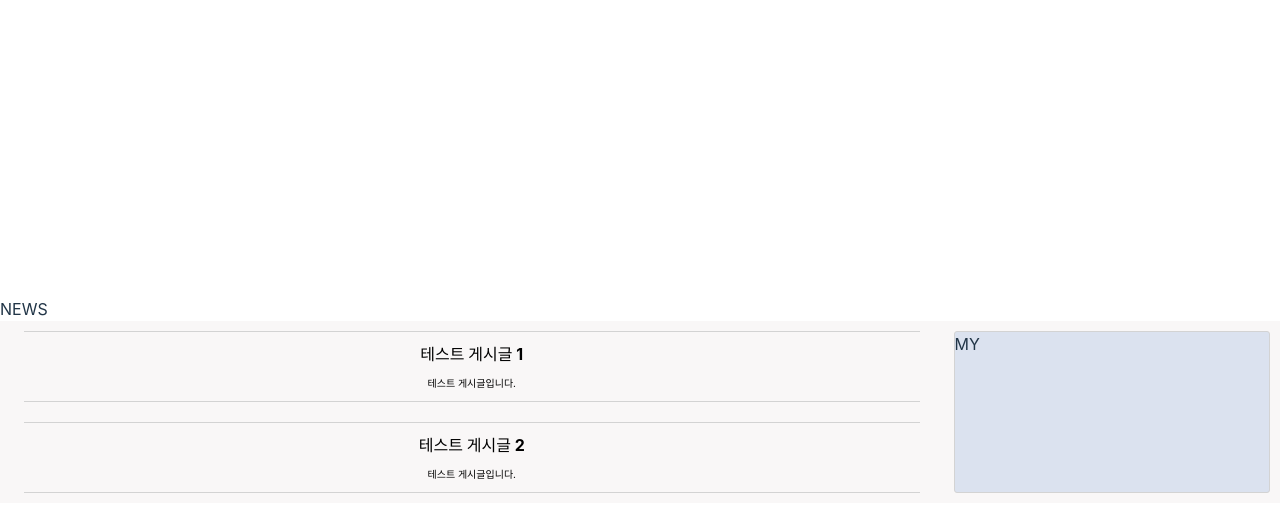
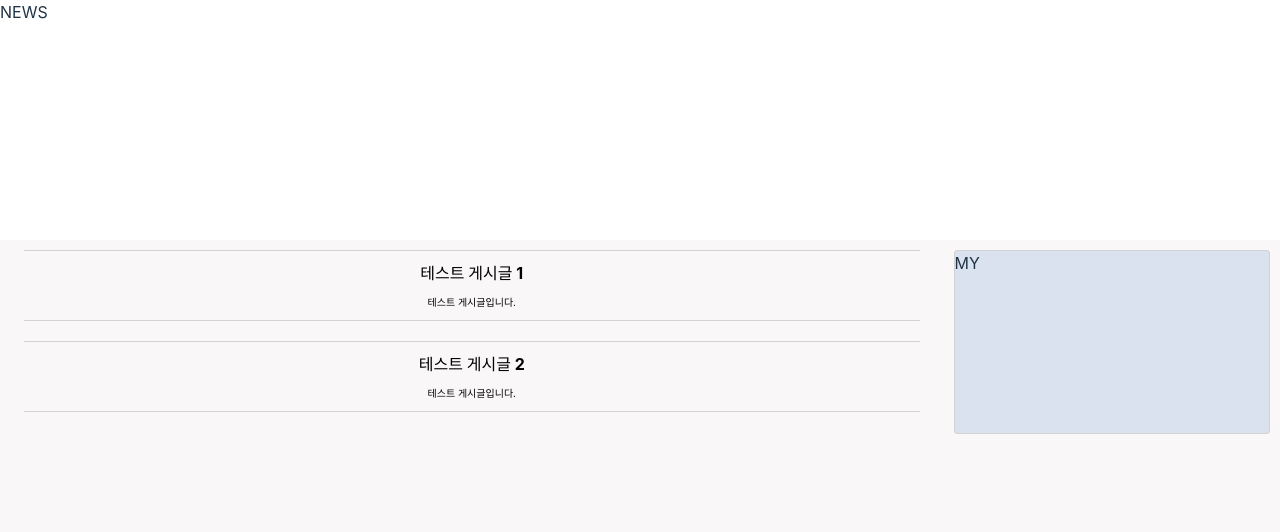
Before and after one commit to seongje00416/E_Blog_Client, a React (Vite) app: page / in a window 1280 px wide. Shown: the top 532 px of the page. Built offline with nearby package versions, Linux system fonts and the light colour scheme.

Commit message:
feat: 패키지 구조 변경, 메뉴바 제작중, 포스트 디테일 페이지 제작중

```diff
--- a/src/pages/MainPage.tsx
+++ b/src/pages/MainPage.tsx
@@ -1,5 +1,5 @@
 import { Container, PersonalContainer, NewsContainer, PostContainer, MyContainer } from '@/styles/Style_MainPage'
-import { PostPreviewContainer, PostText, PostTitle } from "@/components/PostPriview.ts";
+import { PostPreviewContainer, PostText, PostTitle } from "@/styles/componenets/Style_PostPriview.ts";
 
 const MainPage = () => {
 
--- /dev/null
+++ b/src/pages/PostDetailPage.tsx
@@ -0,0 +1,9 @@
+const PostDetailPage = () => {
+    return (
+        <div>
+
+        </div>
+    )
+}
+
+export default PostDetailPage
--- a/src/routes/Router.tsx
+++ b/src/routes/Router.tsx
@@ -1,12 +1,14 @@
 import { BrowserRouter, Route, Routes } from 'react-router-dom'
 import MainPage from '@/pages/MainPage.tsx'
 import MyPage from '@/pages/MyPage.tsx'
+import PostPage from '@/pages/PostDetailPage'
 
 const Router = () => {
     return (
         <BrowserRouter>
             <Routes>
                 <Route path="/" element={<MainPage />} />
+                <Route path="/post/:id" element={<PostPage />} />
                 <Route path="/myPage/:id" element={<MyPage /> } />
             </Routes>
         </BrowserRouter>
--- a/src/styles/Style_MainPage.ts
+++ b/src/styles/Style_MainPage.ts
@@ -1,8 +1,9 @@
 import styled from 'styled-components'
-import { colors} from "@/styles/Style_Common";
+import { colors} from "@/styles/Style_Common.ts";
 
 export const Container = styled.div`
     width: 100vw;
+    height: 100vh;
     display: flex;
     flex-direction: column;
     background-color: ${colors.mainColor_4};
@@ -10,6 +11,7 @@ export const Container = styled.div`
 
 export const NewsContainer = styled.div`
     width: 100%;
+    height: 30%;
     background-color: white;
 `
 
@@ -31,6 +33,7 @@ export const PostContainer = styled.div`
 
 export const MyContainer = styled.div`
     width: 100%;
+    height: 100%;
     flex: 1;
     border: solid 1px lightgray;
     border-radius: 3px;
```
Also changed, not shown: src/components/MenuBar.tsx (added, +11 -0 lines), src/styles/componenets/Style_MenuBar.ts (added, +8 -0 lines), src/styles/componenets/Style_PostPriview.ts (renamed from src/components/PostPriview.ts).
